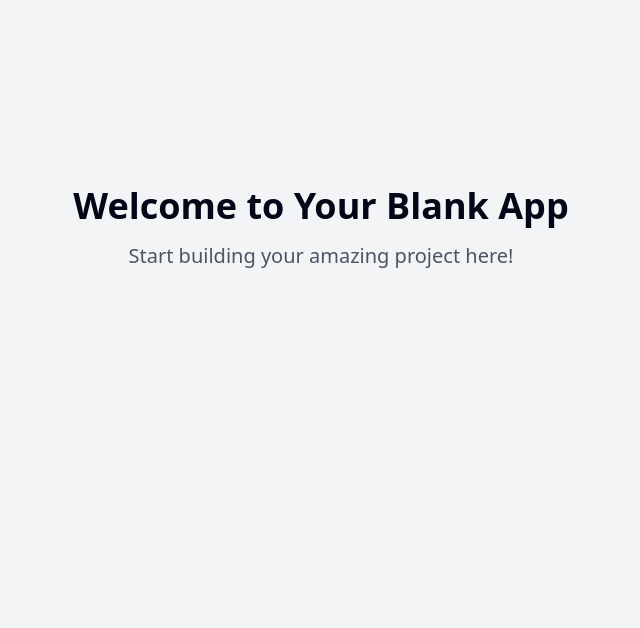
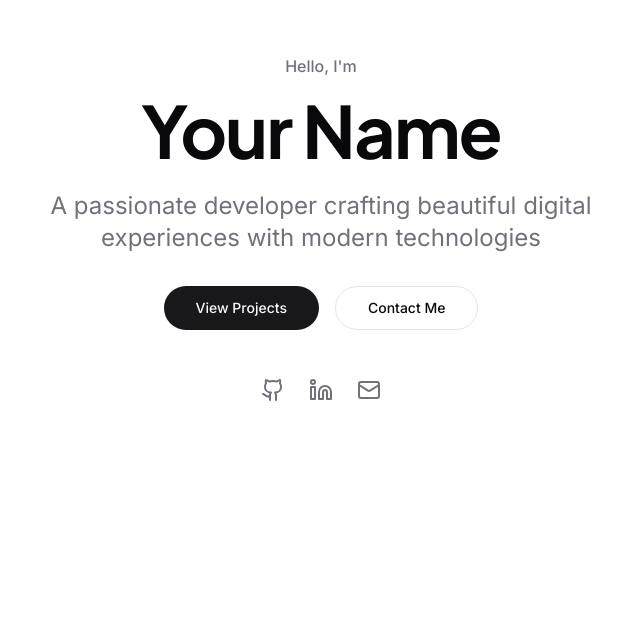
Before and after one commit to reyansh-66/identity-index, a React (Vite) app: page / in a window 1280 px wide. Shown: the part 172-800 px from the top of the page, without its empty margins (319-959 px from the left). Built offline with nearby package versions, Linux system fonts and the light colour scheme.

Commit message:
Create portfolio website
Create a basic portfolio website.

```diff
--- /dev/null
+++ b/src/components/About.tsx
@@ -0,0 +1,22 @@
+
+import { Card } from './ui/card';
+
+export const About = () => {
+  return (
+    <section id="about" className="bg-secondary/50">
+      <div className="section-container">
+        <div className="max-w-3xl mx-auto">
+          <h2 className="heading text-3xl md:text-4xl text-center mb-12">About Me</h2>
+          <Card className="glass-card p-8">
+            <p className="text-lg leading-relaxed text-muted-foreground">
+              I'm a passionate developer with a keen eye for design and a love for creating seamless user experiences. With expertise in modern web technologies, I transform ideas into elegant, functional solutions.
+            </p>
+            <p className="text-lg leading-relaxed text-muted-foreground mt-4">
+              My journey in technology has equipped me with a deep understanding of both frontend and backend development, allowing me to build comprehensive solutions that meet real-world needs.
+            </p>
+          </Card>
+        </div>
+      </div>
+    </section>
+  );
+};
--- /dev/null
+++ b/src/components/Contact.tsx
@@ -0,0 +1,31 @@
+
+import { Card } from './ui/card';
+import { Button } from './ui/button';
+import { MailIcon, MessageSquareIcon } from 'lucide-react';
+
+export const Contact = () => {
+  return (
+    <section id="contact" className="bg-secondary/50">
+      <div className="section-container">
+        <div className="max-w-3xl mx-auto text-center">
+          <h2 className="heading text-3xl md:text-4xl mb-6">Get in Touch</h2>
+          <Card className="glass-card p-8">
+            <p className="text-lg text-muted-foreground mb-8">
+              I'm always open to new opportunities and interesting projects. Feel free to reach out!
+            </p>
+            <div className="flex flex-col sm:flex-row gap-4 justify-center">
+              <Button className="inline-flex items-center gap-2" size="lg">
+                <MailIcon size={20} />
+                Email Me
+              </Button>
+              <Button variant="outline" className="inline-flex items-center gap-2" size="lg">
+                <MessageSquareIcon size={20} />
+                Send Message
+              </Button>
+            </div>
+          </Card>
+        </div>
+      </div>
+    </section>
+  );
+};
--- /dev/null
+++ b/src/components/Hero.tsx
@@ -0,0 +1,40 @@
+
+import { GithubIcon, LinkedinIcon, MailIcon } from 'lucide-react';
+import { Button } from './ui/button';
+
+export const Hero = () => {
+  return (
+    <section className="min-h-screen flex items-center justify-center relative overflow-hidden">
+      <div className="section-container text-center relative z-10">
+        <p className="text-sm md:text-base font-medium text-muted-foreground animate-fade-down">
+          Hello, I'm
+        </p>
+        <h1 className="heading text-4xl md:text-6xl lg:text-7xl mt-4 animate-fade-down" style={{ animationDelay: '200ms' }}>
+          Your Name
+        </h1>
+        <p className="text-xl md:text-2xl text-muted-foreground mt-6 max-w-2xl mx-auto animate-fade-down" style={{ animationDelay: '400ms' }}>
+          A passionate developer crafting beautiful digital experiences with modern technologies
+        </p>
+        <div className="flex items-center justify-center gap-4 mt-8 animate-fade-up" style={{ animationDelay: '600ms' }}>
+          <Button variant="default" size="lg" className="rounded-full">
+            View Projects
+          </Button>
+          <Button variant="outline" size="lg" className="rounded-full">
+            Contact Me
+          </Button>
+        </div>
+        <div className="flex items-center justify-center gap-6 mt-12 animate-fade-up" style={{ animationDelay: '800ms' }}>
+          <a href="https://github.com" target="_blank" rel="noopener noreferrer" className="text-muted-foreground hover:text-foreground transition-colors">
+            <GithubIcon size={24} />
+          </a>
+          <a href="https://linkedin.com" target="_blank" rel="noopener noreferrer" className="text-muted-foreground hover:text-foreground transition-colors">
+            <LinkedinIcon size={24} />
+          </a>
+          <a href="mailto:your@email.com" className="text-muted-foreground hover:text-foreground transition-colors">
+            <MailIcon size={24} />
+          </a>
+        </div>
+      </div>
+    </section>
+  );
+};
--- /dev/null
+++ b/src/components/Projects.tsx
@@ -0,0 +1,57 @@
+
+import { Card } from './ui/card';
+import { ExternalLinkIcon } from 'lucide-react';
+
+const projects = [
+  {
+    title: "Project One",
+    description: "A modern web application built with React and TypeScript",
+    tech: ["React", "TypeScript", "Tailwind CSS"],
+    link: "#"
+  },
+  {
+    title: "Project Two",
+    description: "Responsive design with modern animations",
+    tech: ["Next.js", "Framer Motion", "Supabase"],
+    link: "#"
+  },
+  {
+    title: "Project Three",
+    description: "Full-stack application with real-time features",
+    tech: ["React", "Node.js", "PostgreSQL"],
+    link: "#"
+  }
+];
+
+export const Projects = () => {
+  return (
+    <section id="projects" className="bg-background">
+      <div className="section-container">
+        <h2 className="heading text-3xl md:text-4xl text-center mb-12">Featured Projects</h2>
+        <div className="grid grid-cols-1 md:grid-cols-2 lg:grid-cols-3 gap-8">
+          {projects.map((project, index) => (
+            <Card key={index} className="glass-card p-6 hover:scale-[1.02] transition-transform">
+              <h3 className="text-xl font-heading font-bold">{project.title}</h3>
+              <p className="text-muted-foreground mt-2">{project.description}</p>
+              <div className="flex flex-wrap gap-2 mt-4">
+                {project.tech.map((tech, techIndex) => (
+                  <span key={techIndex} className="px-3 py-1 bg-secondary rounded-full text-sm">
+                    {tech}
+                  </span>
+                ))}
+              </div>
+              <a
+                href={project.link}
+                className="inline-flex items-center gap-2 mt-4 text-sm font-medium hover:underline"
+                target="_blank"
+                rel="noopener noreferrer"
+              >
+                View Project <ExternalLinkIcon size={16} />
+              </a>
+            </Card>
+          ))}
+        </div>
+      </div>
+    </section>
+  );
+};
--- a/src/index.css
+++ b/src/index.css
@@ -1,3 +1,6 @@
+
+@import url('https://fonts.googleapis.com/css2?family=Inter:wght@400;500;600;700&family=Plus+Jakarta+Sans:wght@500;600;700&display=swap');
+
 @tailwind base;
 @tailwind components;
 @tailwind utilities;
@@ -5,88 +8,25 @@
 @layer base {
   :root {
     --background: 0 0% 100%;
-    --foreground: 222.2 84% 4.9%;
-
+    --foreground: 240 10% 3.9%;
     --card: 0 0% 100%;
-    --card-foreground: 222.2 84% 4.9%;
-
+    --card-foreground: 240 10% 3.9%;
     --popover: 0 0% 100%;
-    --popover-foreground: 222.2 84% 4.9%;
-
-    --primary: 222.2 47.4% 11.2%;
-    --primary-foreground: 210 40% 98%;
-
-    --secondary: 210 40% 96.1%;
-    --secondary-foreground: 222.2 47.4% 11.2%;
-
-    --muted: 210 40% 96.1%;
-    --muted-foreground: 215.4 16.3% 46.9%;
-
-    --accent: 210 40% 96.1%;
-    --accent-foreground: 222.2 47.4% 11.2%;
-
+    --popover-foreground: 240 10% 3.9%;
+    --primary: 240 5.9% 10%;
+    --primary-foreground: 0 0% 98%;
+    --secondary: 240 4.8% 95.9%;
+    --secondary-foreground: 240 5.9% 10%;
+    --muted: 240 4.8% 95.9%;
+    --muted-foreground: 240 3.8% 46.1%;
+    --accent: 240 4.8% 95.9%;
+    --accent-foreground: 240 5.9% 10%;
     --destructive: 0 84.2% 60.2%;
-    --destructive-foreground: 210 40% 98%;
-
-    --border: 214.3 31.8% 91.4%;
-    --input: 214.3 31.8% 91.4%;
-    --ring: 222.2 84% 4.9%;
-
-    --radius: 0.5rem;
-
-    --sidebar-background: 0 0% 98%;
-
-    --sidebar-foreground: 240 5.3% 26.1%;
-
-    --sidebar-primary: 240 5.9% 10%;
-
-    --sidebar-primary-foreground: 0 0% 98%;
-
-    --sidebar-accent: 240 4.8% 95.9%;
-
-    --sidebar-accent-foreground: 240 5.9% 10%;
-
-    --sidebar-border: 220 13% 91%;
-
-    --sidebar-ring: 217.2 91.2% 59.8%;
-  }
-
-  .dark {
-    --background: 222.2 84% 4.9%;
-    --foreground: 210 40% 98%;
-
-    --card: 222.2 84% 4.9%;
-    --card-foreground: 210 40% 98%;
-
-    --popover: 222.2 84% 4.9%;
-    --popover-foreground: 210 40% 98%;
-
-    --primary: 210 40% 98%;
-    --primary-foreground: 222.2 47.4% 11.2%;
-
-    --secondary: 217.2 32.6% 17.5%;
-    --secondary-foreground: 210 40% 98%;
-
-    --muted: 217.2 32.6% 17.5%;
-    --muted-foreground: 215 20.2% 65.1%;
-
-    --accent: 217.2 32.6% 17.5%;
-    --accent-foreground: 210 40% 98%;
-
-    --destructive: 0 62.8% 30.6%;
-    --destructive-foreground: 210 40% 98%;
-
-    --border: 217.2 32.6% 17.5%;
-    --input: 217.2 32.6% 17.5%;
-    --ring: 212.7 26.8% 83.9%;
-    --sidebar-background: 240 5.9% 10%;
-    --sidebar-foreground: 240 4.8% 95.9%;
-    --sidebar-primary: 224.3 76.3% 48%;
-    --sidebar-primary-foreground: 0 0% 100%;
-    --sidebar-accent: 240 3.7% 15.9%;
-    --sidebar-accent-foreground: 240 4.8% 95.9%;
-    --sidebar-border: 240 3.7% 15.9%;
-    --sidebar-ring: 217.2 91.2% 59.8%;
+    --destructive-foreground: 0 0% 98%;
+    --border: 240 5.9% 90%;
+    --input: 240 5.9% 90%;
+    --ring: 240 5.9% 10%;
+    --radius: 0.75rem;
   }
 }
 
@@ -94,8 +34,31 @@
   * {
     @apply border-border;
   }
-
   body {
     @apply bg-background text-foreground;
   }
+  .section-container {
+    @apply max-w-7xl mx-auto px-4 sm:px-6 lg:px-8 py-24;
+  }
+  .glass-card {
+    @apply backdrop-blur-sm bg-white/80 border border-white/20 rounded-2xl shadow-xl;
+  }
+  .heading {
+    @apply font-heading font-bold tracking-tight;
+  }
 }
+
+html {
+  scroll-behavior: smooth;
+}
+
+.animate-on-scroll {
+  opacity: 0;
+  transform: translateY(20px);
+  transition: all 0.6s ease-out;
+}
+
+.animate-on-scroll.visible {
+  opacity: 1;
+  transform: translateY(0);
+}
--- a/src/pages/Index.tsx
+++ b/src/pages/Index.tsx
@@ -1,13 +1,38 @@
-// Update this page (the content is just a fallback if you fail to update the page)
+
+import { useEffect } from 'react';
+import { Hero } from '@/components/Hero';
+import { About } from '@/components/About';
+import { Projects } from '@/components/Projects';
+import { Contact } from '@/components/Contact';
 
 const Index = () => {
+  useEffect(() => {
+    const observerCallback: IntersectionObserverCallback = (entries) => {
+      entries.forEach(entry => {
+        if (entry.isIntersecting) {
+          entry.target.classList.add('visible');
+        }
+      });
+    };
+
+    const observer = new IntersectionObserver(observerCallback, {
+      threshold: 0.1
+    });
+
+    document.querySelectorAll('.animate-on-scroll').forEach(element => {
+      observer.observe(element);
+    });
+
+    return () => observer.disconnect();
+  }, []);
+
   return (
-    <div className="min-h-screen flex items-center justify-center bg-gray-100">
-      <div className="text-center">
-        <h1 className="text-4xl font-bold mb-4">Welcome to Your Blank App</h1>
-        <p className="text-xl text-gray-600">Start building your amazing project here!</p>
-      </div>
-    </div>
+    <main className="min-h-screen bg-background">
+      <Hero />
+      <About />
+      <Projects />
+      <Contact />
+    </main>
   );
 };
 
```
Also changed, not shown: tailwind.config.ts (+20 -26 lines).
